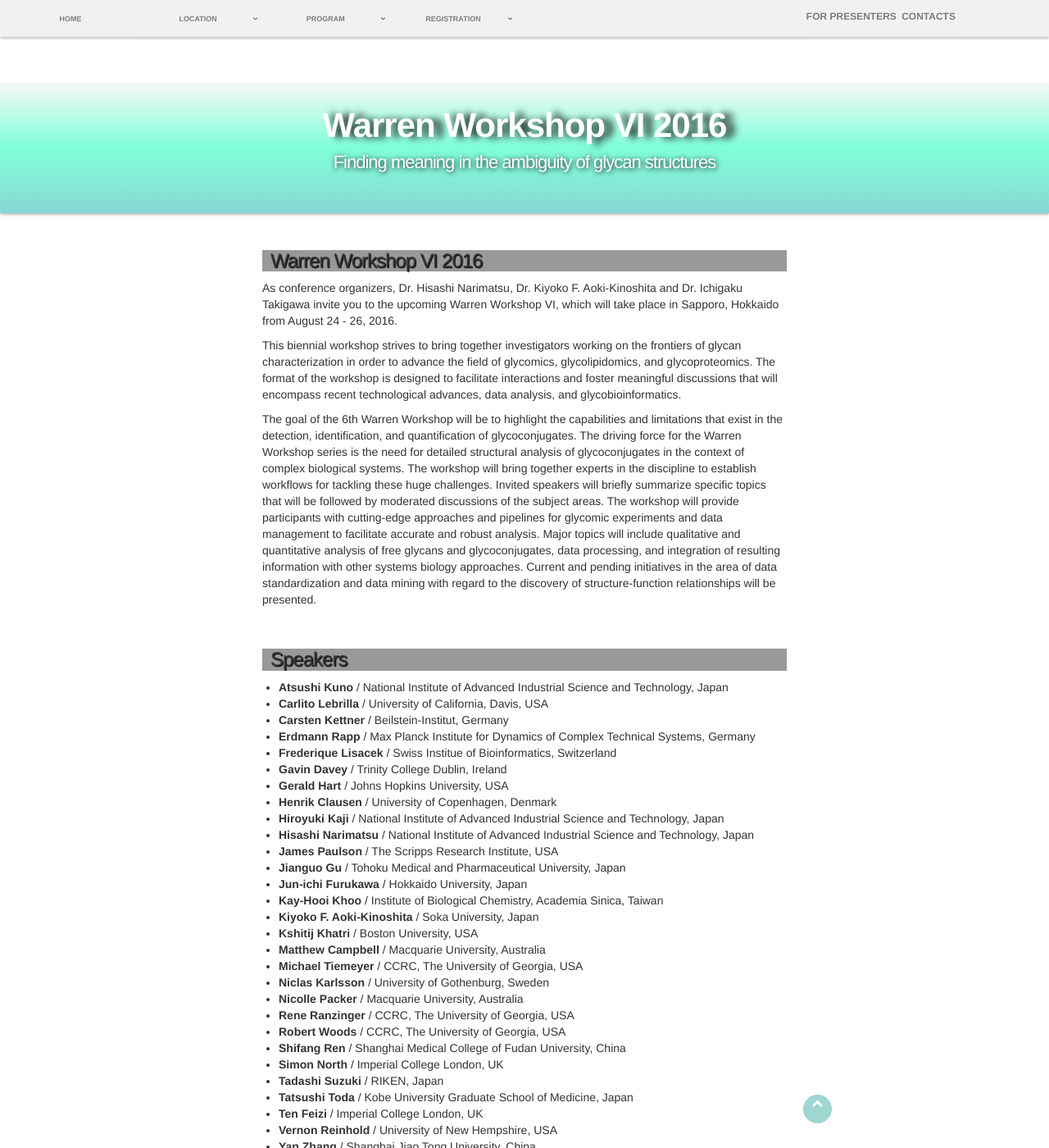
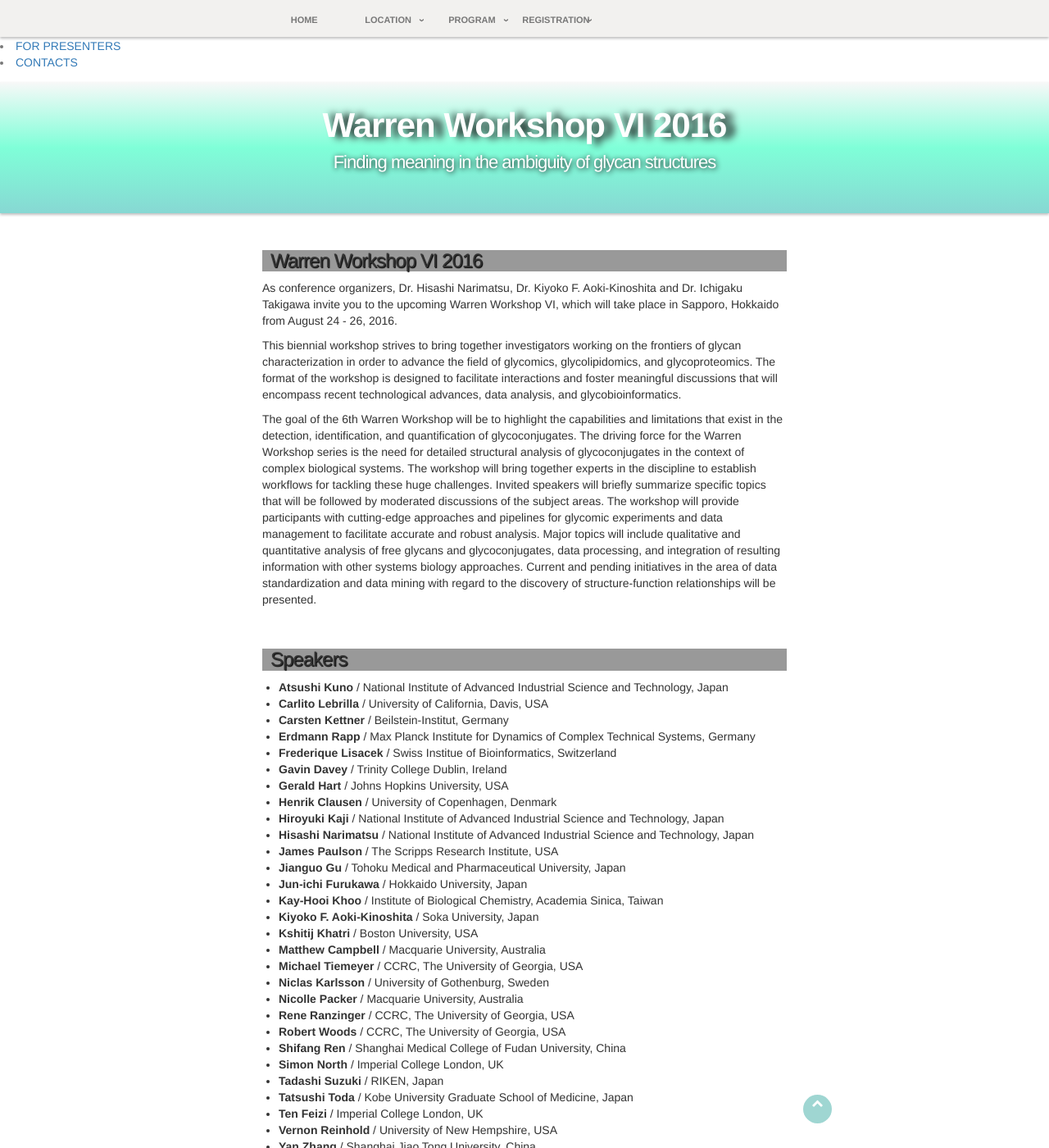
Before and after one commit to yamazakiM/test_warren2016, a Jekyll site: the page built from index.md, in a window 1280 px wide and 1400 px high. Shown: the whole window at 82% size. Built offline with Jekyll 4.4.1, drawn with Linux system fonts in a browser that asks for light colours; nearby versions of some CDN libraries; library files that are not in the unit come from our copies.

Commit message:
Update stylesheet.css

```diff
--- a/stylesheets/stylesheet.css
+++ b/stylesheets/stylesheet.css
@@ -499,7 +499,7 @@
   margin: 0;
   padding: 17px 0 13px;
   color: #787878;
-  font-size: 9px;
+  font-size: 11px;
   text-decoration: none;
   font-weight: bold;
 }
@@ -532,39 +532,10 @@
   border:1px outset #787878;
 }
 
-/*0819追加*/
-.globalNav li ul a{
+.globalNav_ul li ul a{
   padding: 8px;
   text-align: left;
-  width:108px;
-  height:45px;
 }
-
-.globalNav li ul li ul{/*孫*/
-    top: 0;
-    left: 109px;
-  }
-.globalNav li ul li ul:before {/*孫*/
-    position: absolute;
-    content: "";
-    top: 15px;
-    left: -10px;
-    border: 5px solid transparent;
-    border-left: 5px solid #fff;
-  }
-  .globalNav li ul li ul li:hover > a {/*孫*/
-    background: #afc6e2;
-  }
-.content {
-  width: 524px;
-  height: 200px;
-  background: #eee;
-  margin: 0 auto;
-  padding: 10px;
-}
-/*↑追加終了*/
-
-.globalNav_ul li:hover> ul>li
 
 /*
 .globalNav_ul li:hover > a{
@@ -585,14 +556,12 @@
     list-style: none;
 }*/
 
-/*0821*/
-
-.globalNavItem_group {
+/*.globalNavItem_group {
     position: relative;
     height: 45px;
-}
+}*/
 
-.globalNavItem_btn {
+/*.globalNavItem_btn {
     border-bottom: 2px solid #eee;
     color: #787878;
     display: block;
@@ -1050,238 +1019,3 @@
 }
 
 /* スマホ向けここまで */ }
-
-@media screen and (max-width: 36em) {
-  .globalNav #globalNav_inner > div {
-    width: 100%;
-    float: none;
-    padding: 0 2em;
-  }
-}
-
-.globalNav {
-    position: fixed;
-    width: 100%;
-    height: 45px;
-    top: 0;
-    left: 0;
-    color: #787878;
-    background: #F2F1EF;
-    -webkit-box-shadow: 0 2px 3px 0 rgba(0,0,0,0.25);
-    box-shadow: 0 2px 3px 0 rgba(0,0,0,0.25);
-    overflow: visible;
-    z-index: 2000;
-}
-
-@media (max-width: 939px) {
-    .globalNav {
-        position: absolute;
-        width: 940px;
-    }
-}
-
-.globalNav_inner {
-    position: relative;
-    width: 940px;
-    height: 45px;
-    margin: 0 auto;
-}
-
-.globalNav_logo {
-    display: block;
-    height: 100%;
-    float: left;
-    text-decoration: none;
-}
-
-.globalNav_logo:after {
-    content: '';
-    width: 1px;
-    height: 100%;
-    display: inline-block;
-    vertical-align: middle;
-    text-decoration: none;
-}
-
-.globalNav_logo:hover > .globalNav_toucan {
-    -moz-transform: scaleX(-1);
-    -webkit-transform: scaleX(-1);
-    -o-transform: scaleX(-1);
-    -ms-transform: scaleX(-1);
-    transform: scaleX(-1);
-    text-decoration: none;
-}
-/*Change height38px, width67px*/
-.globalNav_toucan {
-    height: 30px;
-    width: 60px;
-    vertical-align: middle;
-}
-
-.globalNav_logoText {
-    display: none;
-    position: absolute;
-    height: 40px;
-    top: 2px;
-    left: 68px;
-    z-index: 200;
-}
-
-.globalNav_logo:hover > .globalNav_logoText {
-    display: block;
-}
-
-.globalNav_logoText > img {
-    display: block;
-    height: 40px;
-    width: 90px;
-}
-
-.globalNav_logo:hover, .globalNav_logo:focus {
-    text-decoration: none;
-}
-
-.globalNav_ul {
-    display: table;
-    width: 76%;
-    height: 45px;
-    float: left;
-    table-layout: fixed;
-    overflow: visible;
-    margin: 0 0 0 10px;
-}
-
-.globalNavItem {
-    display: table-cell;
-    height: 45px;
-    list-style: none;
-}
-
-.globalNavItem_group {
-    position: relative;
-    height: 45px;
-}
-
-.globalNavItem_btn {
-    border-bottom: 2px solid #eee;
-    color: #787878;
-    display: block;
-    font-size: 12px;
-    font-weight: bold;
-    height: 43px;
-    overflow: hidden;
-    text-align: center;
-    vertical-align: middle;
-    white-space: nowrap;
-    width: 100%;
-}
-
-.globalNavItem_btn:after {
-    content: '';
-    width: 1px;
-    height: 100%;
-    display: inline-block;
-    vertical-align: middle;
-}
-
-.globalNavItem_btn:hover, .globalNavItem_btn:focus {
-    text-decoration: none;
-    color: #660098;
-    background: #fbfaf8;
-    border-color: #660098;
-}
-
-.globalNavItem_text {
-    display: inline-block;
-    vertical-align: middle;
-    line-height: 1.1;
-    text-shadow: 1px 1px 1px #fff;
-    white-space: normal
-    padding: 0 1px;
-}
-
-.globalNavItem-home > a > .globalNavItem_text {
-    margin: 2px 0 0;
-    height: 20px;
-    overflow: hidden;
-}
-
-.globalNavItem_homeIcon {
-    display: block;
-    width: 20px;
-    height: 40px;
-    margin-top: -20px;
-}
-
-.globalNavItem-home > a:hover .globalNavItem_homeIcon {
-    margin-top: 0;
-}
-
-.globalNavItem_btn-pulldown {
-    position: relative;
-    padding: 0 15px 0 0;
-    height: 45px;
-    box-sizing: border-box;
-}
-
-.globalNavItem_btn-pulldown > .globalNavItem_text {
-    padding: 0 0 0 0;
-}
-/*Change font-size 20px*/
-.globalNavItem_btn-pulldown > .globalNavItem_text:after {
-    content: '\203a';
-    position: absolute;
-    top: 8px;
-    right: 15px;
-    font-size: 13px;
-    vertical-align: middle;
-    padding: 0 0 15px;
-    -moz-transform: rotate(90deg);
-    -webkit-transform: rotate(90deg);
-    -o-transform: rotate(90deg);
-    -ms-transform: rotate(90deg);
-    transform: rotate(90deg);
-}
-
-.globalNavItem_sub {
-    display: none;
-    position: absolute;
-    width: 170px;
-    left: 0;
-    top: 45px;
-    margin: 0;
-    padding: 0;
-    background: #F2F1EF;
-    -webkit-box-shadow: 0 2px 3px 0 rgba(0,0,0,0.25);
-    box-shadow: 0 2px 3px 0 rgba(0,0,0,0.25);
-    border-radius: 0;
-    -webkit-border-radius: 0;
-    font-size: 12px;
-    font-weight: bold;
-}
-
-.globalNavItem_sub > li {
-    display: block;
-    list-style: none;
-    border-bottom: #ccc;
-}
-
-.globalNavItem_sub > li > a {
-    color: #787878;
-    display: table-cell;
-    width: 150px;
-    text-align: left;
-    padding: 10px;
-    font-weight: normal;
-    text-decoration: none;
-    vertical-align: middle;
-    border-bottom: solid 1px #ccc;
-    white-space: normal;
-    line-height: 1.1;
-    font-weight: bold;
-}
-
-.globalNavItem_sub > li > a:hover, .globalNavItem_sub > li > a:focus {
-    background: #fbfaf8;
-    color: #660098;
-}
```
